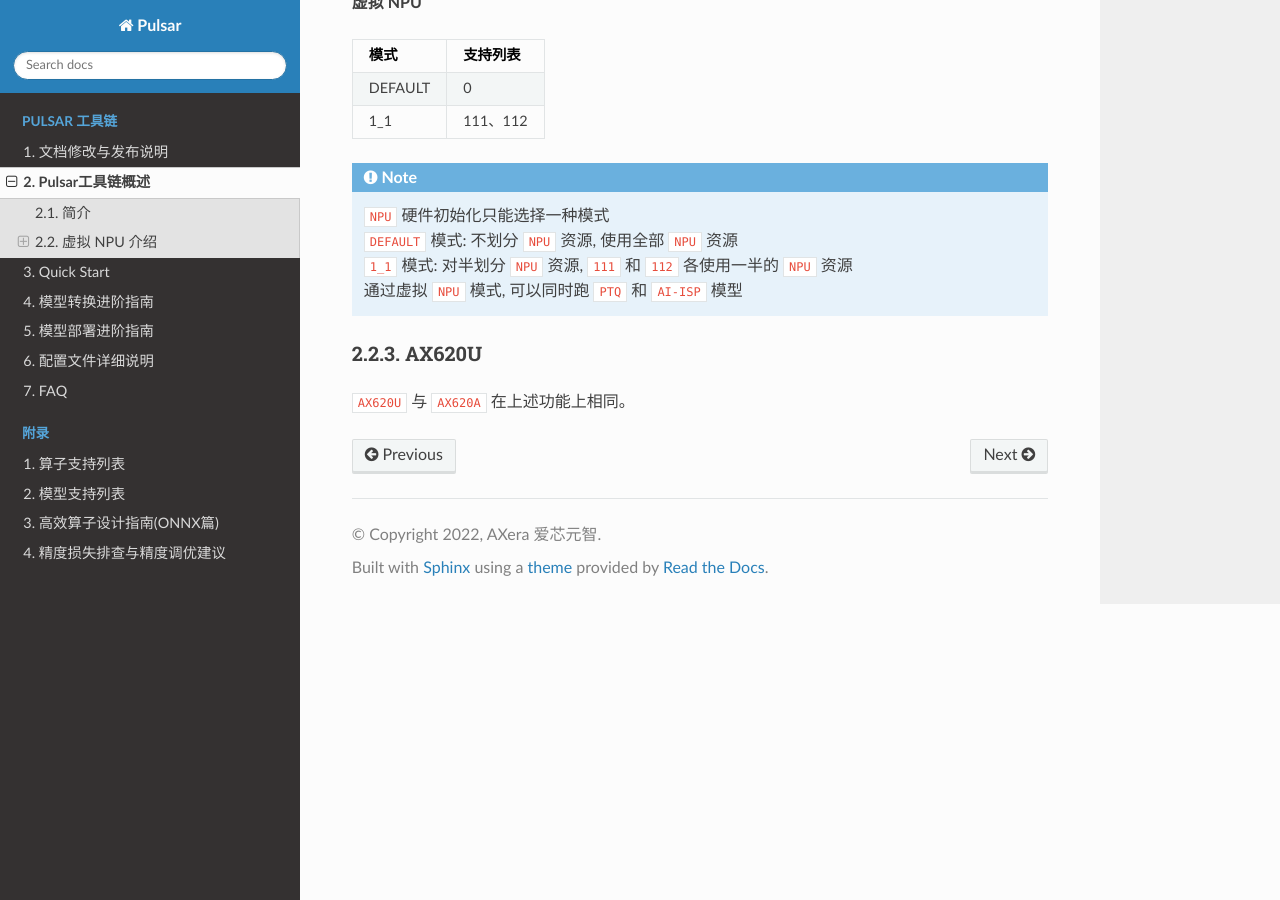
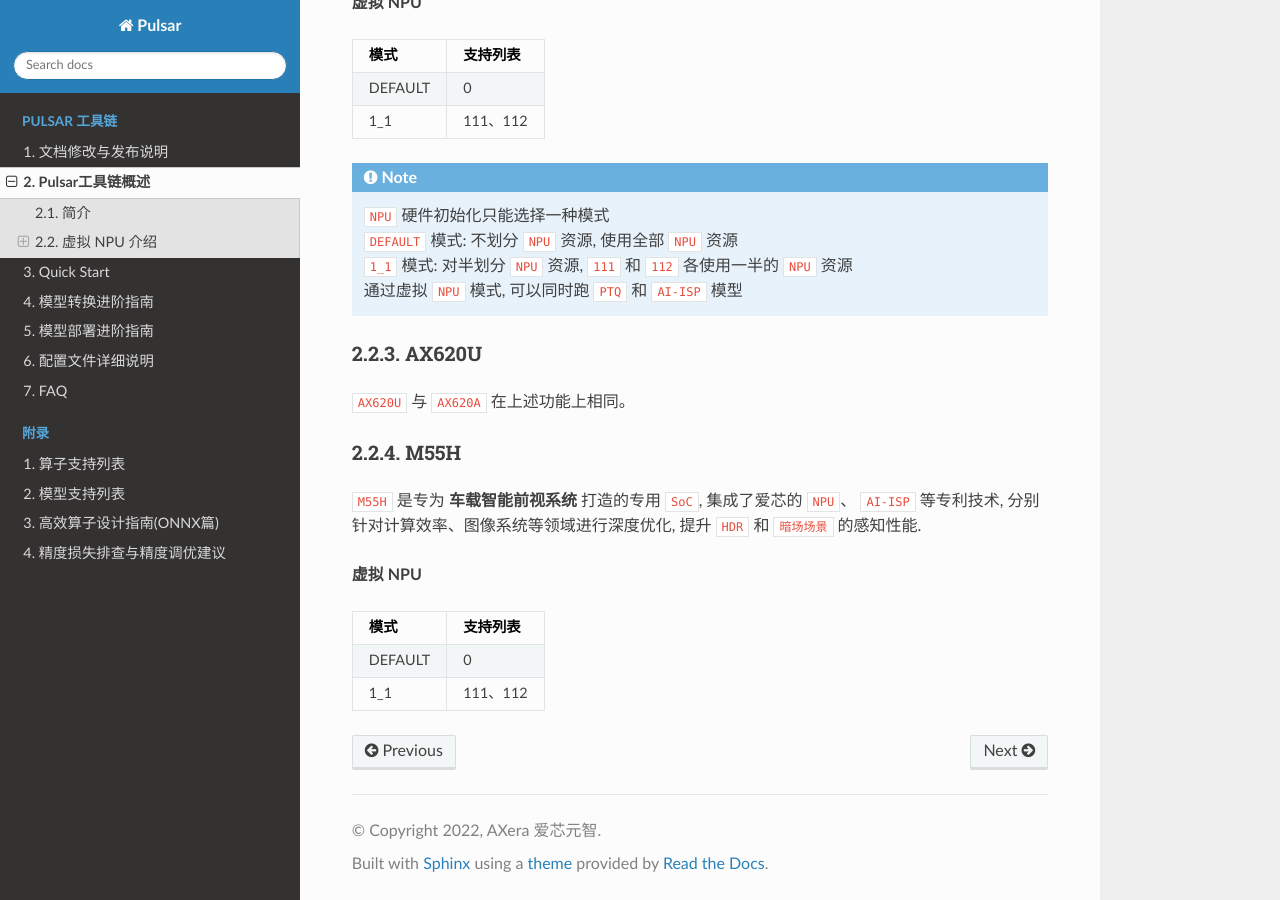
Before and after one commit to AXERA-TECH/pulsar-docs, a Sphinx documentation site: the page built from source/pulsar/introduction.rst, in a window 1280 px wide and 900 px high, scrolled down 1749 px. Built offline with Sphinx 7.4.7 and the Read the Docs theme 2.0.0, drawn with Linux system fonts in a browser that asks for light colours; some of the changed text lies outside the part shown.

Commit message:
add M55H information

```diff
--- a/source/pulsar/introduction.rst
+++ b/source/pulsar/introduction.rst
@@ -30,7 +30,7 @@ Pulsar工具链概述
 虚拟 NPU 介绍
 ----------------------------
 
-``AXera`` 目前提供 ``AX630A`` 、 ``AX620A`` 、``AX620U`` 三款可用芯片, 以下对这几款芯片的虚拟 NPU 硬件配置信息作简要描述.
+``Axera`` 目前提供 ``AX630A`` 、 ``AX620A`` 、 ``AX620U``、 ``M55H`` 四款可用芯片, 以下对这几款芯片的虚拟 NPU 硬件配置信息作简要描述.
 
 ~~~~~~~~~~~~~~~~~~~~~~~~~~~~
 AX630A
@@ -82,3 +82,20 @@ AX620U
 ~~~~~~~~~~~~~~~~~~~~~~~~~~~~
 
 ``AX620U`` 与 ``AX620A`` 在上述功能上相同。
+
+
+~~~~~~~~~~~~~~~~~~~~~~~~~~~~
+M55H
+~~~~~~~~~~~~~~~~~~~~~~~~~~~~
+
+``M55H`` 是专为 **车载智能前视系统** 打造的专用 ``SoC``, 集成了爱芯的 ``NPU``、 ``AI-ISP`` 等专利技术, 分别针对计算效率、图像系统等领域进行深度优化, 提升 ``HDR`` 和 ``暗场场景`` 的感知性能.
+
+**虚拟 NPU**
+
++---------+----------+
+|   模式  | 支持列表 |
++=========+==========+
+| DEFAULT | 0        |
++---------+----------+
+| 1_1     | 111、112 |
++---------+----------+
```
